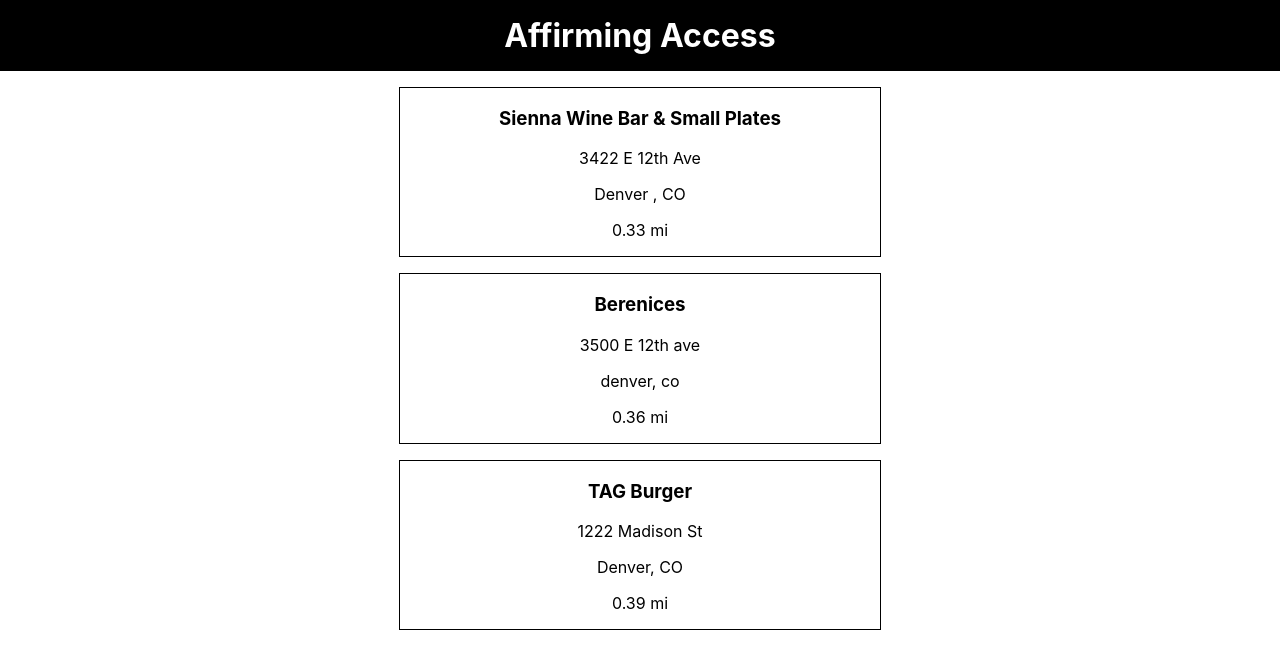
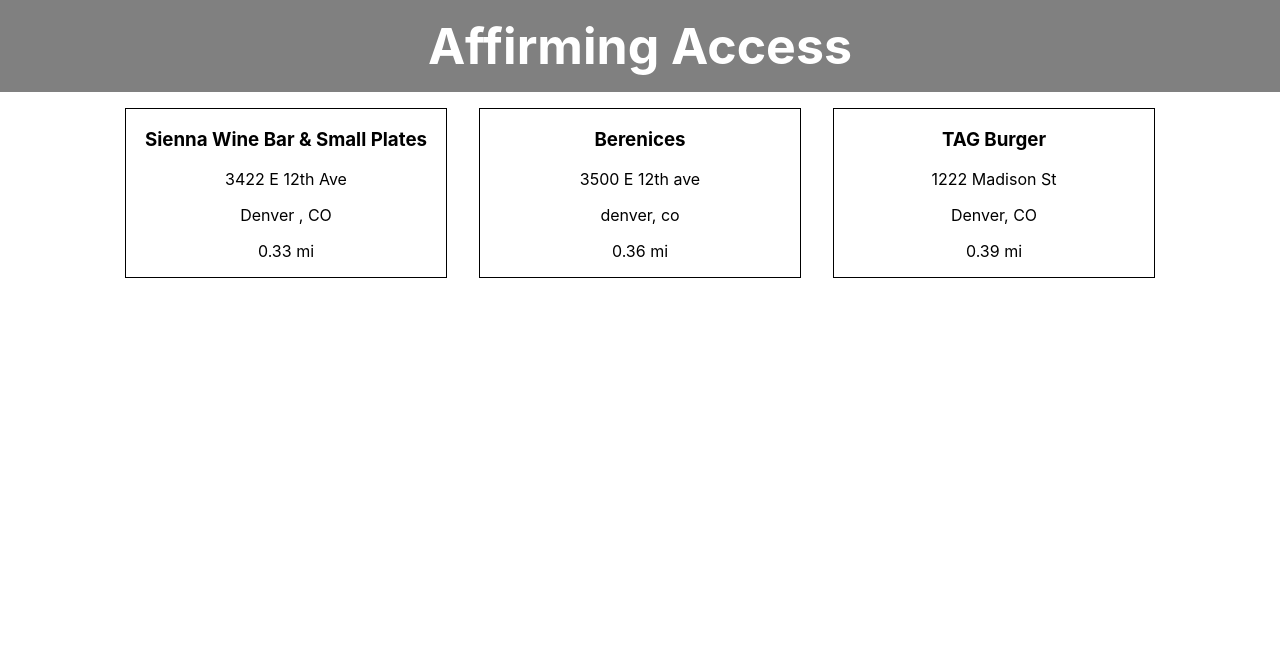
Before and after one commit to hayleyw7/affirming-access, a React (Create React App) app: page / in a window 1280 px wide. Shown: the top 668 px of the page. Built offline with nearby package versions, Linux system fonts and the light colour scheme.

Commit message:
Add card flex

```diff
--- a/src/components/App/App.css
+++ b/src/components/App/App.css
@@ -1,20 +1,25 @@
 .App {
-  text-align: center;
   display: flex;
   flex-direction: column;
   align-items: center;
+  width: 100%;
+  min-height: 100vh;
+  background-repeat: no-repeat;
+  background-size: cover;
+  text-align: center;
 }
 
 .app-title {
-  background: black;
   color: white;
+  font-size: 50px;
+  background: gray;
   width: 100%;
   margin: 0;
   padding: 1rem;
 }
 
-/* .restroom-container {
+.restrooms-container {
   display: flex;
   flex-wrap: wrap;
   justify-content: center;
-} */
+}
--- a/src/components/Card/Card.css
+++ b/src/components/Card/Card.css
@@ -1,5 +1,5 @@
 .card {
   border: 1px solid black;
-  width: 30rem;
+  width: 20rem;
   margin: 1rem;
 }
```
